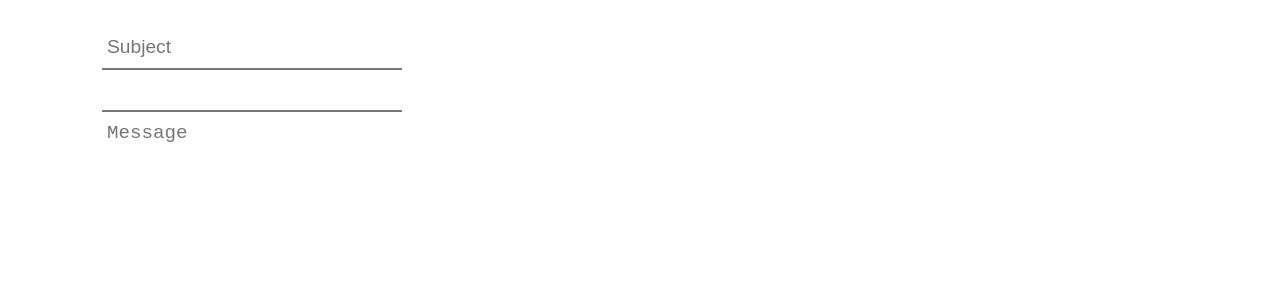
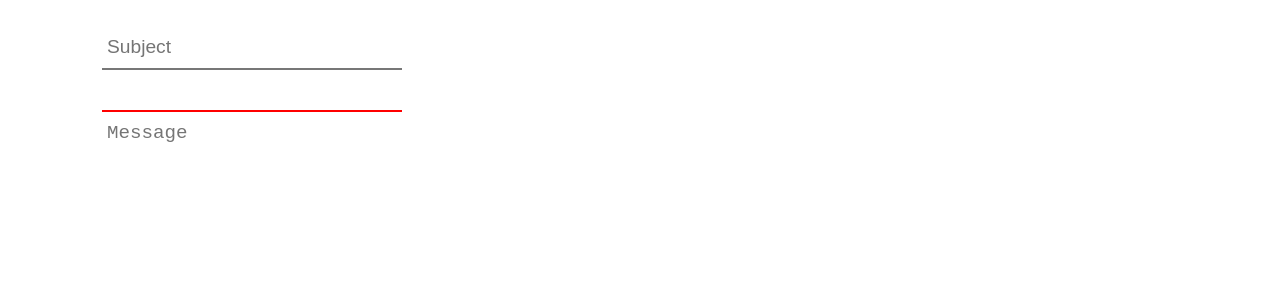
Before and after one commit to GeorgeHunter/GeorgeHunter.github.io, a Jekyll site: the page built from contact.html, in a window 1280 px wide. Shown: the part 160-460 px from the top of the page. Built offline with Jekyll 4.4.1, drawn with Linux system fonts in a browser that asks for light colours.

Commit message:
Testing github as a CMS

```diff
--- a/css/main.scss
+++ b/css/main.scss
@@ -296,6 +296,6 @@ ul {
 }
 
 .textarea {
-  border-top: 2px solid #777;
+  border-top: 2px solid red;
   border-bottom: 2px solid #777;
 }
```
